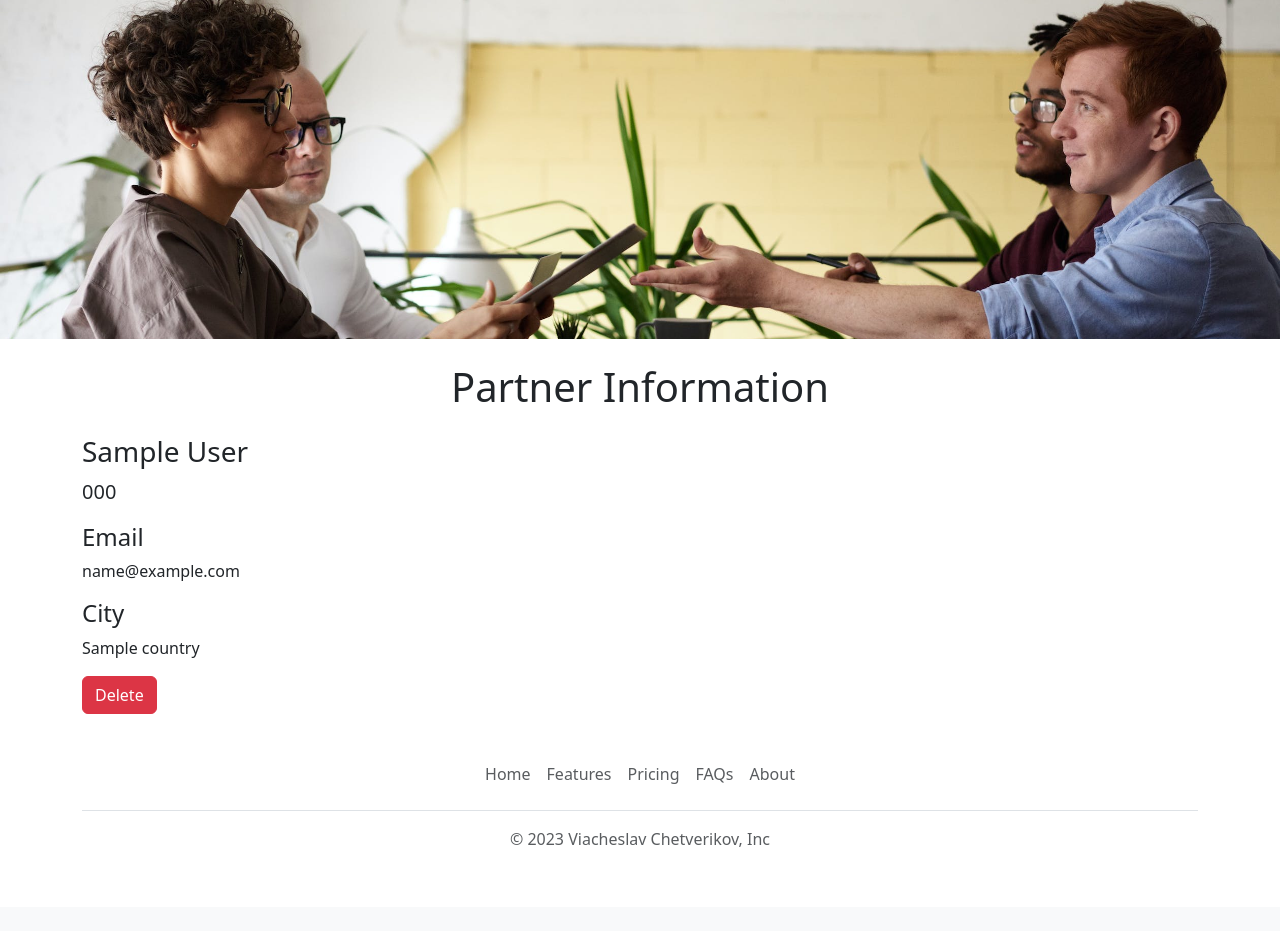
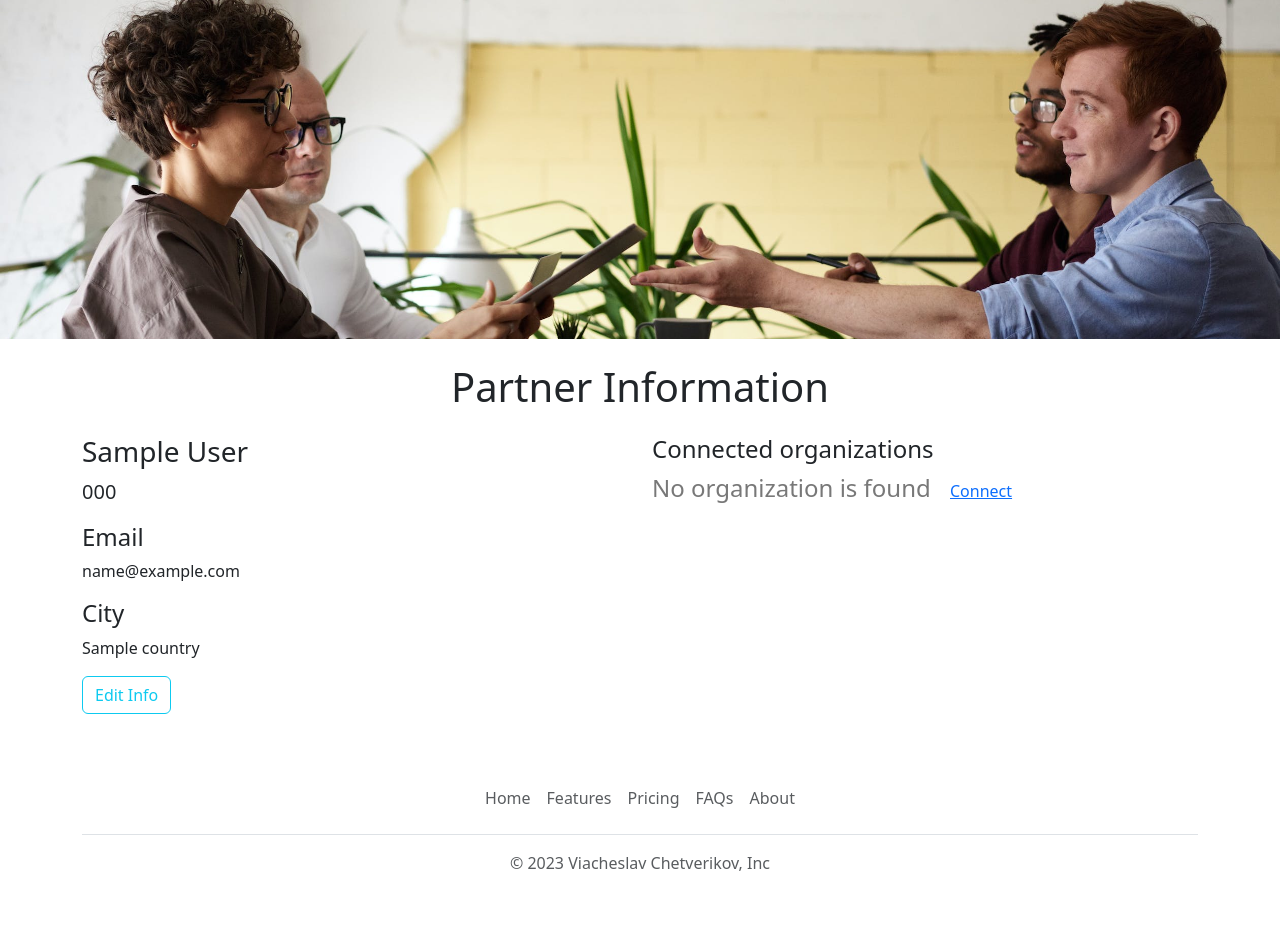
Before and after one commit to slavachetverikov/partners-website-v2, a Flask app: template templates/partner_page.html in a window 1280 px wide. Shown: the part 61-992 px from the top of the page. Before the commit the page ends 908 px from the top, so only its background shows below. Run offline with Flask 3, Linux system fonts and the light colour scheme; the template is opened without the code that fills it: most values are stand-ins (such as "Sample title", 1, 10 or a date in 2020).

Commit message:
added labels and new buttons for partners

```diff
--- a/templates/new_partner_created.html
+++ b/templates/new_partner_created.html
@@ -21,13 +21,13 @@
     <h4 class="mb-0">Phone</h4>
     <div class="mb-4">{{application.phone}}</div>
 
+    <h4 class="mb-0">Trade Code</h4>
+    <div class="mb-4">{{application.trade_code}}</div>
 
     <h4 class="mb-0">City</h4>
     <div class="mb-4">{{application.country}}</div>
 
 
-<!--     <h4 class="mb-0">Organization</h4>
-    <div class="mb-4">{{application['org_name']}}</div> -->
 
 
     </div>
--- a/templates/partner_page.html
+++ b/templates/partner_page.html
@@ -9,19 +9,53 @@
   <body>
   {% include 'nav.html' %}
   {% include 'banner.html' %}
-  <div class="container">
-  <h1 class="text-center mt-2 mb-4">Partner Information</h1>
-  <h3 class="mb-2">{{partner.full_name}}</h3>
-  <p class="lead mt-0">{{partner.phone}}<p>
-  <h4>Email</h4>
-    <p>{{partner.email}}<p>
-  <h4>City</h4>
-     <p>{{partner.country}}<p>
-  <a class="btn btn-danger">Delete</a>
+    <h1 class="text-center mt-2 mb-4">Partner Information</h1>
 
 
+<div class="container">
+  <div class="row">
+    <div class="col">
+           <h3 class="mb-0">{{partner.full_name}}</h3>
+    <div>
+      {% if 'Active' in partner.status %}
+       <span class="badge rounded-pill text-bg-success">Active</span>
+    {% elif 'Inactive' in partner.status %}
+      <span class="badge rounded-pill text-bg-secondary">Paused Partnership</span>
+          {% endif %}
+    </div>
+    <div>
+      <p class="lead mt-2">{{partner.phone}}</p>
+        <h4>Email</h4>
+      <p>{{partner.email}}</p>
+        <h4>City</h4>
+      <p>{{partner.country}}</p>
+       <a type="button" class="mb-4 btn btn-outline-info">Edit Info</a>
+      </div>
+      {% if 'Active' in partner.status %}
+      <div>
+       <a type="button" class="btn btn-light">Pause Partnership</a>
+              <a class="btn btn-danger">Delete</a>
+      </div>
+    {% elif 'Inactive' in partner.status %}
+        <div>
+       <a type="button" class="btn btn-secondary">Paused</a>
+       <a type="button" class="btn btn-warning">Resume Partnership</a>
+        </div>
+          {% endif %}
+    </div>
+    <div class="col">
+      <h4>Connected organizations</h4>
+        <h4 style="color:rgb(120,120,120); margin-bottom:4px;">No organization is found
+      <button type="button" class="btn btn-link">Connect</button></h4>
+    </div>
+  </div>
 </div>
+
+
+
+
+
+
        {% include "footer.html" %}
   </body>
-
 </html>
```
Also changed, not shown: templates/new_partner_form.html (+7 -5 lines), templates/partner_info.html (+7 -6 lines).
